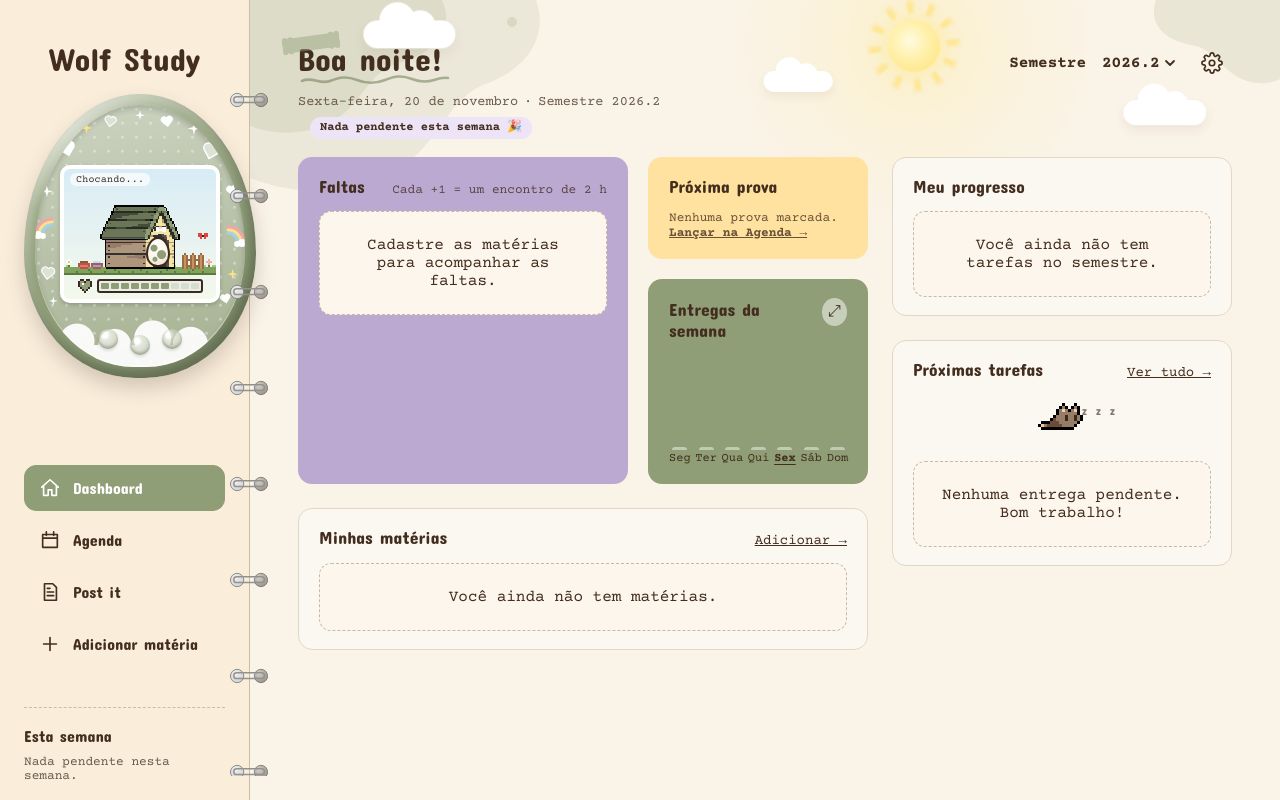
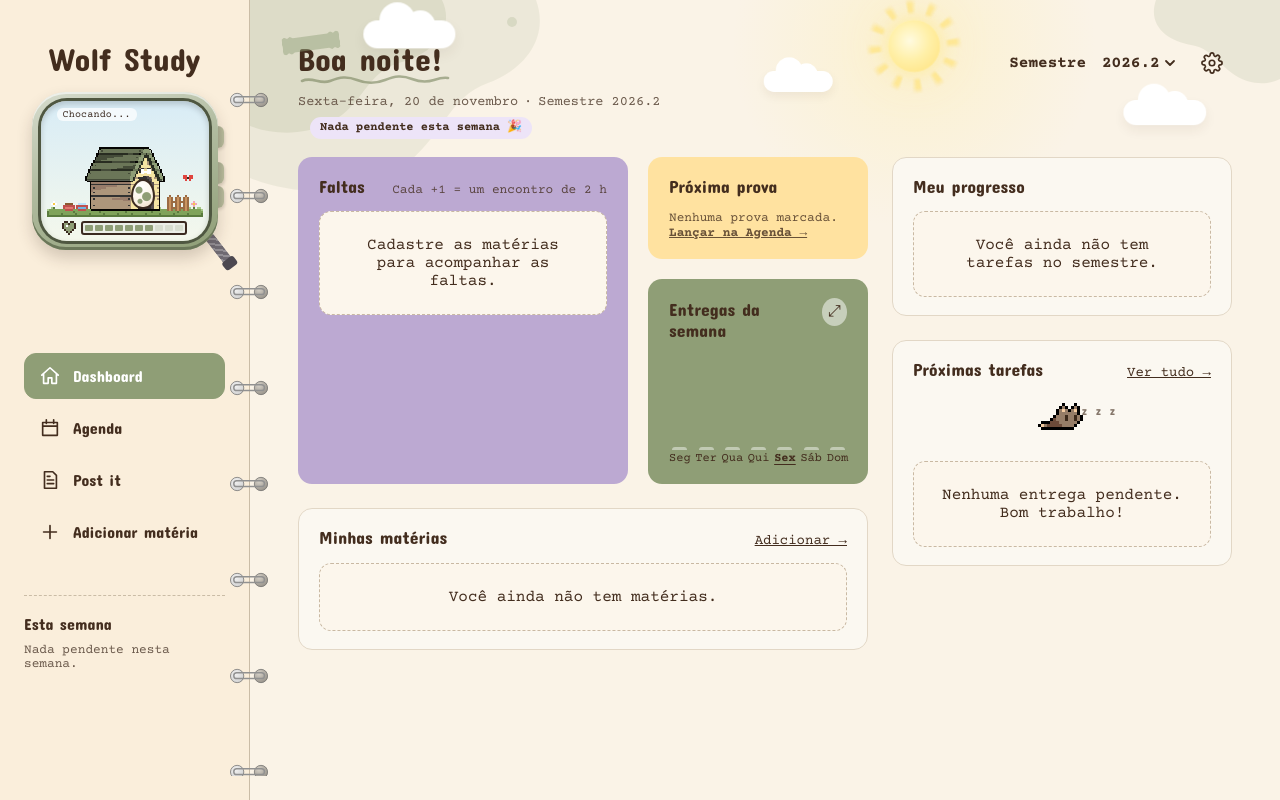
Before and after one commit to 232014469/Minha-Agenda, a React (Vite) app: page /#/dashboard in a window 1280 px wide. Built offline with nearby package versions, Linux system fonts and the light colour scheme.

Commit message:
feat: bichinho virtual compacto

```diff
--- a/src/shared/layout/Tamagotchi.css
+++ b/src/shared/layout/Tamagotchi.css
@@ -1,148 +1,47 @@
-/* Bichinho virtual em formato de ovo (ver Tamagotchi.jsx) */
+/* Bichinho virtual compacto (ver Tamagotchi.jsx) */
 .tamagotchi {
   position: relative;
-  width: 232px;
-  height: 284px;
-  margin: 16px auto 10px;
-  padding: 11px;
-  border-radius: 50% 50% 48% 48% / 56% 56% 44% 44%;
-  background:
-    radial-gradient(
-      ellipse 60% 40% at 30% 18%,
-      rgb(255 255 255 / 0.55),
-      transparent 70%
-    ),
-    radial-gradient(
-      ellipse at 50% 40%,
-      color-mix(in srgb, var(--tema) 55%, #fff),
-      var(--tema) 75%
-    );
-  box-shadow:
-    inset -6px -10px 14px color-mix(in srgb, var(--tema) 70%, #000),
-    inset 4px 6px 10px rgb(255 255 255 / 0.45),
-    0 10px 20px rgb(60 40 30 / 0.2);
+  width: fit-content;
+  margin: 14px auto 26px;
 }
 
-/* Placa decorada, também em ovo, um pouco funda dentro da casca */
-.tamagotchi-placa {
+/* Aro: quadrado de cantos bem redondos, na cor do tema, com brilho em cima
+   e sombra embaixo, como plástico */
+.tamagotchi-aro {
   position: relative;
-  height: 100%;
-  /* A tela desce até onde a placa já é larga o bastante */
-  padding-top: 60px;
-  border-radius: 50% 50% 47% 47% / 56% 56% 44% 44%;
-  background:
-    radial-gradient(
-      circle at 25% 30%,
-      rgb(255 255 255 / 0.35) 0 1px,
-      transparent 2px
-    ),
-    linear-gradient(
-      170deg,
-      color-mix(in srgb, var(--tema) 45%, #fff),
-      color-mix(in srgb, var(--tema) 80%, #fff)
-    );
-  background-size:
-    14px 14px,
-    auto;
+  z-index: 1;
+  padding: 9px;
+  border-radius: 34px;
+  background: linear-gradient(
+    160deg,
+    color-mix(in srgb, var(--tema) 35%, #fff) 0%,
+    color-mix(in srgb, var(--tema) 70%, #fff) 45%,
+    var(--tema) 100%
+  );
   box-shadow:
-    inset 0 3px 6px rgb(0 0 0 / 0.18),
-    inset 0 -2px 0 rgb(255 255 255 / 0.4);
-  overflow: hidden;
+    inset 0 2px 0 rgb(255 255 255 / 0.6),
+    inset 0 -3px 0 color-mix(in srgb, var(--tema) 75%, #000),
+    0 8px 16px rgb(60 40 30 / 0.2);
 }
 
-:root[data-modo='escuro'] .tamagotchi-placa {
-  background:
-    radial-gradient(
-      circle at 25% 30%,
-      rgb(255 255 255 / 0.3) 0 1px,
-      transparent 2px
-    ),
-    linear-gradient(
-      170deg,
-      color-mix(in srgb, var(--tema) 45%, #1d2550),
-      color-mix(in srgb, var(--tema) 25%, #1d2550)
-    );
-  background-size:
-    14px 14px,
-    auto;
-}
-
-.tamagotchi-enfeites {
-  position: absolute;
-  inset: 0;
-  width: 100%;
-  height: 100%;
-}
-
-.tama-branco {
-  fill: #fff;
-}
-
-.tama-claro {
-  fill: color-mix(in srgb, var(--tema) 30%, #fff);
-  stroke: #fff;
-  stroke-width: 0.8;
-}
-
-.tama-amarelo {
-  fill: #ffe08a;
-}
-
-/* De dia, corações; à noite, estrelinhas no lugar */
-.tama-noite {
-  display: none;
-}
-
-:root[data-modo='escuro'] .tama-dia {
-  display: none;
-}
-
-:root[data-modo='escuro'] .tama-noite {
-  display: inline;
-}
-
-.tama-arco path {
-  fill: none;
-  stroke-width: 3;
-  stroke-linecap: round;
-}
-
-.tama-arco-1 {
-  stroke: #f4a3a8;
-}
-
-.tama-arco-2 {
-  stroke: #ffe08a;
-}
-
-.tama-arco-3 {
-  stroke: #9fd3e8;
-}
-
-.tama-nuvenzinha {
-  fill: #fff;
-}
-
-/* Tela quadradinha no meio da placa, com moldura branca */
+/* Tela de cantos redondos, funda dentro do aro */
 .tamagotchi .tamagotchi-tela {
   position: relative;
-  z-index: 1;
   display: flex;
   flex-direction: column;
   justify-content: flex-end;
-  width: 160px;
-  height: 138px;
-  margin: 0 auto;
+  width: 168px;
+  height: 140px;
   padding-bottom: 6px;
-  border: 4px solid #fff;
-  border-radius: 10px;
+  border-radius: 26px;
   background: linear-gradient(180deg, #d8ecf6, #f4f8ec);
-  box-shadow: 0 2px 4px rgb(0 0 0 / 0.18);
+  box-shadow:
+    0 0 0 3px color-mix(in srgb, var(--tema) 55%, #000),
+    inset 0 3px 6px rgb(0 0 0 / 0.18);
   overflow: hidden;
 }
 
 :root[data-modo='escuro'] .tamagotchi .tamagotchi-tela {
-  border-color: #e6e1f0;
   background: linear-gradient(180deg, #1f2850, #2b3560);
 }
 
@@ -154,53 +53,28 @@
   margin-top: 4px;
 }
 
-/* Nuvens brancas embaixo da placa, onde ficam os botões */
-.tamagotchi-nuvens {
-  position: absolute;
-  inset: auto 0 0;
-  height: 54px;
-  background:
-    radial-gradient(circle at 4% 70%, #fff 15px, transparent 16px),
-    radial-gradient(circle at 20% 52%, #fff 17px, transparent 18px),
-    radial-gradient(circle at 38% 60%, #fff 16px, transparent 17px),
-    radial-gradient(circle at 56% 48%, #fff 18px, transparent 19px),
-    radial-gradient(circle at 74% 58%, #fff 17px, transparent 18px),
-    radial-gradient(circle at 92% 66%, #fff 16px, transparent 17px),
-    linear-gradient(transparent 32px, #fff 32px);
-  opacity: 0.92;
-}
-
-:root[data-modo='escuro'] .tamagotchi-nuvens {
-  opacity: 0.35;
-}
-
-/* Botões de gelatina: redondos, translúcidos e com brilho */
+/* Três botões saindo da lateral direita */
 .tamagotchi-botoes {
   position: absolute;
-  left: 50%;
-  bottom: 18px;
-  z-index: 1;
-  display: flex;
-  gap: 12px;
-  transform: translateX(-50%);
+  top: 34px;
+  right: -6px;
+  z-index: 0;
+  display: grid;
+  gap: 8px;
 }
 
 .tamagotchi-botoes button {
-  width: 20px;
-  height: 20px;
-  border-radius: 50%;
-  background: radial-gradient(
-    circle at 35% 30%,
-    #fff 0 3px,
-    color-mix(in srgb, var(--tema) 35%, #fff) 5px,
-    color-mix(in srgb, var(--tema) 85%, #fff)
-  );
-  box-shadow:
-    inset 0 -2px 3px color-mix(in srgb, var(--tema) 70%, #000),
-    0 2px 3px rgb(0 0 0 / 0.2);
-  opacity: 0.95;
+  width: 12px;
+  height: 22px;
   padding: 0;
   border: 0;
+  border-radius: 0 6px 6px 0;
+  background: linear-gradient(
+    90deg,
+    color-mix(in srgb, var(--tema) 70%, #000),
+    var(--tema)
+  );
+  box-shadow: 1px 2px 3px rgb(60 40 30 / 0.25);
   cursor: pointer;
   transition:
     transform 0.12s ease,
@@ -208,20 +82,16 @@
 }
 
 .tamagotchi-botoes button:hover:not(:disabled) {
-  filter: brightness(1.08);
+  filter: brightness(1.12);
 }
 
-/* Apertar afunda o botão de gelatina */
+/* Apertar empurra o botão para dentro */
 .tamagotchi-botoes button:active:not(:disabled) {
-  transform: scale(0.88);
-}
-
-.tamagotchi-botoes button:nth-child(2):active:not(:disabled) {
-  transform: translateY(6px) scale(0.88);
+  transform: translateX(-4px);
 }
 
 .tamagotchi-botoes button:focus-visible {
-  outline: 3px solid #fff;
+  outline: 3px solid var(--cor-lilas-escuro, #6b4fa0);
   outline-offset: 2px;
 }
 
@@ -230,24 +100,53 @@
   opacity: 0.6;
 }
 
-/* Com fome: o botão da comida pulsa pedindo */
+/* Com fome: o botão da comida pisca pedindo */
 .tamagotchi-botao-pede {
   animation: tamagotchi-pede 1.2s ease-in-out infinite;
 }
 
 @keyframes tamagotchi-pede {
   50% {
-    box-shadow:
-      inset 0 -2px 3px color-mix(in srgb, var(--tema) 70%, #000),
-      0 0 0 4px rgb(255 224 138 / 0.8);
+    background: #ffd45e;
   }
+}
+
+/* Cordinha de chaveiro trançada, saindo do canto de baixo à direita */
+.tamagotchi-cordinha {
+  position: absolute;
+  right: 6px;
+  bottom: -22px;
+  z-index: 0;
+  width: 10px;
+  height: 38px;
+  border-radius: 5px;
+  background:
+    repeating-linear-gradient(
+      45deg,
+      rgb(255 255 255 / 0.25) 0 2px,
+      transparent 2px 5px
+    ),
+    #6f6a72;
+  transform: rotate(-38deg);
+  transform-origin: 50% 0;
+}
+
+.tamagotchi-cordinha::after {
+  position: absolute;
+  bottom: -4px;
+  left: -2px;
+  width: 14px;
+  height: 10px;
+  border-radius: 3px;
+  background: #4c4850;
+  content: '';
 }
 
 /* Texto da fase no alto da telinha, como num bichinho de verdade */
 .tamagotchi-status {
   position: absolute;
-  top: 4px;
-  left: 6px;
+  top: 7px;
+  left: 16px;
   z-index: 5;
   margin: 0;
   padding: 1px 6px;
--- a/src/shared/layout/Tamagotchi.jsx
+++ b/src/shared/layout/Tamagotchi.jsx
@@ -1,70 +1,11 @@
 import './Tamagotchi.css'
 
 /*
- * Bichinho virtual em formato de ovo em volta do cantinho do gatinho: casca
- * brilhante na cor do tema, placa decorada (corações e brilhos de dia,
- * estrelas à noite, arco-íris e nuvens) em volta da tela e três botões de
- * gelatina embaixo (comida, brincadeira e carinho, por `aoCuidar`). A tela
- * (`children`) fica no meio da placa.
+ * Bichinho virtual compacto em volta do cantinho do gatinho: um quadrado de
+ * cantos bem arredondados, com aro na cor do tema, a tela no meio, três
+ * botões na lateral direita (comida, brincadeira e carinho, por
+ * `aoCuidar`) e uma cordinha de chaveiro. A tela é o `children`.
  */
-
-const CORACAO = 'M5 9.5 1.2 5.6A2.4 2.4 0 0 1 5 2.4a2.4 2.4 0 0 1 3.8 3.2Z'
-const BRILHO = 'M5 0 6 4 10 5 6 6 5 10 4 6 0 5 4 4Z'
-const ESTRELA =
-  'M5 0 6.2 3.4 9.8 3.5 7 5.7 8 9.2 5 7.2 2 9.2 3 5.7.2 3.5 3.8 3.4Z'
-
-/** Enfeites espalhados: [desenho, x, y, tamanho, giro, classe]. */
-const ENFEITES = [
-  ['coracao', 22, 34, 1.9, -14, 'branco'],
-  ['brilho', 46, 16, 1.2, 0, 'amarelo'],
-  ['coracao', 70, 8, 1.3, 10, 'claro'],
-  ['brilho', 101, 4, 1, 0, 'branco'],
-  ['coracao', 126, 8, 1.4, -8, 'branco'],
-  ['brilho', 154, 16, 1.3, 0, 'branco'],
-  ['coracao', 170, 34, 1.9, 16, 'claro'],
-  ['brilho', 6, 80, 1.2, 0, 'branco'],
-  ['coracao', 192, 78, 1.4, -10, 'branco'],
-  ['brilho', 194, 164, 1.1, 0, 'amarelo'],
-  ['coracao', 6, 160, 1.5, 8, 'claro'],
-  ['brilho', 14, 192, 0.9, 0, 'branco'],
-  ['coracao', 186, 188, 1.2, -12, 'branco'],
-]
-
-function Enfeite({ tipo, x, y, tamanho, giro, classe }) {
-  const transform = `translate(${x} ${y}) rotate(${giro} 5 5) scale(${tamanho})`
-
-  if (tipo === 'brilho') {
-    return (
-      <path
-        className={`tama-enfeite tama-${classe}`}
-        d={BRILHO}
-        transform={transform}
-      />
-    )
-  }
-
-  return (
-    <g transform={transform}>
-      <path className={`tama-enfeite tama-dia tama-${classe}`} d={CORACAO} />
-      <path className={`tama-enfeite tama-noite tama-${classe}`} d={ESTRELA} />
-    </g>
-  )
-}
-
-function ArcoIris({ x, y, espelhado }) {
-  return (
-    <g
-      className="tama-arco"
-      transform={`translate(${x} ${y})${espelhado ? ' scale(-1 1)' : ''}`}
-    >
-      <path className="tama-arco-1" d="M0 16a16 16 0 0 1 16-16" />
-      <path className="tama-arco-2" d="M3 16A13 13 0 0 1 16 3" />
-      <path className="tama-arco-3" d="M6 16A10 10 0 0 1 16 6" />
-      <circle className="tama-nuvenzinha" cx="2" cy="16" r="4" />
-      <circle className="tama-nuvenzinha" cx="7" cy="17" r="3" />
-    </g>
-  )
-}
 
 /** Os três botões: comida, brincadeira e carinho (ver useBichinho). */
 const BOTOES = [
@@ -79,29 +20,8 @@ export default function Tamagotchi({ children, fase, comFome, aoCuidar }) {
 
   return (
     <div className="tamagotchi">
-      <div className="tamagotchi-placa">
-        <svg
-          className="tamagotchi-enfeites"
-          viewBox="0 0 212 262"
-          aria-hidden="true"
-          focusable="false"
-        >
-          {ENFEITES.map(([tipo, x, y, tamanho, giro, classe]) => (
-            <Enfeite
-              key={`${x}-${y}`}
-              tipo={tipo}
-              x={x}
-              y={y}
-              tamanho={tamanho}
-              giro={giro}
-              classe={classe}
-            />
-          ))}
-          <ArcoIris x={1} y={114} />
-          <ArcoIris x={211} y={122} espelhado />
-        </svg>
-        {children}
-        <span className="tamagotchi-nuvens" aria-hidden="true" />
+      <span className="tamagotchi-cordinha" aria-hidden="true" />
+      <div className="tamagotchi-aro">{children}</div>
       <div
         className="tamagotchi-botoes"
         role="group"
@@ -124,6 +44,5 @@ export default function Tamagotchi({ children, fase, comFome, aoCuidar }) {
         })}
       </div>
     </div>
-    </div>
   )
 }
```
Lines whose indentation alone changed are shown as unchanged.
